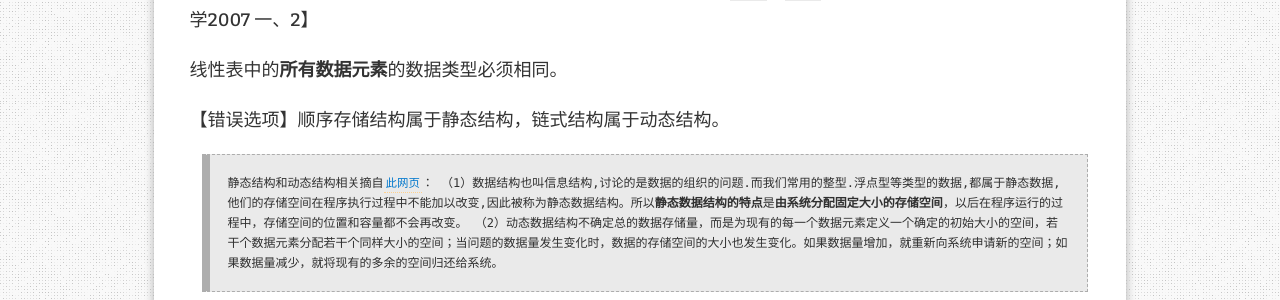
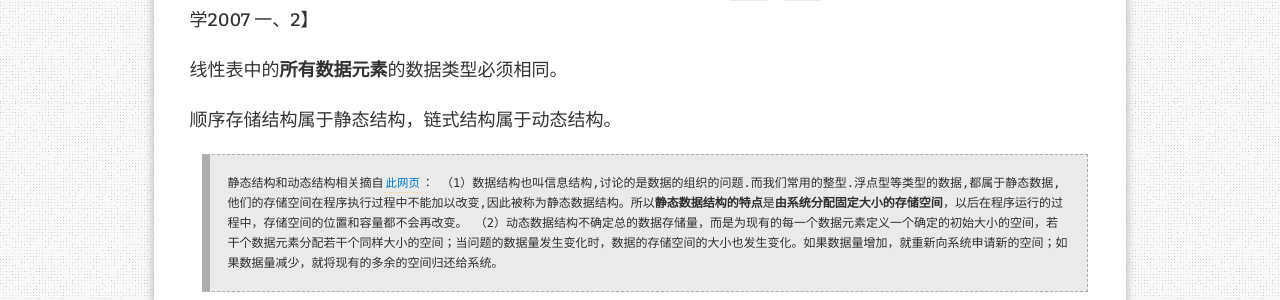
Before and after one commit to AuthurWhywait/AuthurWhywait.github.io, a Jekyll site: the page built from _posts/2020-09-18-notes_of_exercises_unit_2.md, in a window 1280 px wide. Shown: the part 897-1197 px from the top of the page. Built offline with Jekyll 4.4.1, drawn with Linux system fonts in a browser that asks for light colours; comment, search, counter and statistics services are not loaded.

Commit message:
Update 2020-09-18-notes_of_exercises_unit_2.md

```diff
--- a/_posts/2020-09-18-notes_of_exercises_unit_2.md
+++ b/_posts/2020-09-18-notes_of_exercises_unit_2.md
@@ -27,7 +27,7 @@ redirect_from:
 
 线性表中的**所有数据元素**的数据类型必须相同。
 
-【错误选项】顺序存储结构属于静态结构，链式结构属于动态结构。
+顺序存储结构属于静态结构，链式结构属于动态结构。
 
 > 静态结构和动态结构相关摘自[此网页](https://zhidao.baidu.com/question/557724112.html)：
 > （1）数据结构也叫信息结构,讨论的是数据的组织的问题.而我们常用的整型.浮点型等类型的数据,都属于静态数据,他们的存储空间在程序执行过程中不能加以改变,因此被称为静态数据结构。所以**静态数据结构的特点**是**由系统分配固定大小的存储空间**，以后在程序运行的过程中，存储空间的位置和容量都不会再改变。
```
